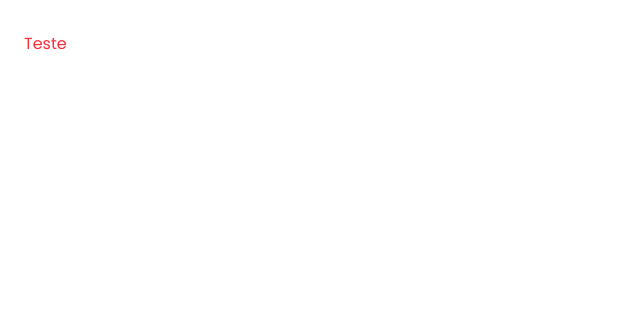
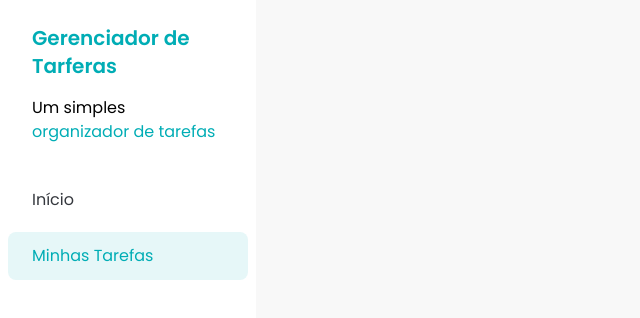
Before and after one commit to Andersonamalta/task-manager, a React (Vite) app: page / in a window 1280 px wide. Shown: the top 318 px of the page, without its empty margins (0-640 px from the left). Built offline with nearby package versions, Linux system fonts and the light colour scheme.

Commit message:
feat: add Sidebar and SidebarButton components

```diff
--- a/src/App.jsx
+++ b/src/App.jsx
@@ -1,5 +1,7 @@
+import Sidebar from "./components/sidebar"
+
 function App() {
-  return <h1 className="mt-2 p-6 text-red-500">Teste</h1>
+  return <Sidebar />
 }
 
 export default App
--- /dev/null
+++ b/src/components/Sidebar.jsx
@@ -0,0 +1,25 @@
+import SidebarButton from "./SidebarButton"
+
+const Sidebar = () => {
+  return (
+    <div className="h-screen w-64 bg-white">
+      <div className="space-y-4 px-8 py-6">
+        <h1 className="text-xl font-semibold text-[#00ADB5]">
+          Gerenciador de Tarferas
+        </h1>
+        <p>
+          Um simples{" "}
+          <span className="text-[#00ADB5]">organizador de tarefas</span>
+        </p>
+      </div>
+
+      <div className="flex flex-col gap-2 p-2">
+        <SidebarButton variant="unselected">Início</SidebarButton>
+
+        <SidebarButton variant="selected">Minhas Tarefas</SidebarButton>
+      </div>
+    </div>
+  )
+}
+
+export default Sidebar
--- /dev/null
+++ b/src/components/SidebarButton.jsx
@@ -0,0 +1,18 @@
+const SidebarButton = ({ children, variant }) => {
+  const getVariantClass = () => {
+    if (variant === "unselected") {
+      return "text-[#35383E]"
+    }
+
+    if (variant === "selected") {
+      return "bg-[#E6F7F8] text-[#00ADB5]"
+    }
+  }
+  return (
+    <a href="#" className={`rounded-lg px-6 py-3 ${getVariantClass()}`}>
+      {children}
+    </a>
+  )
+}
+
+export default SidebarButton
--- a/src/index.css
+++ b/src/index.css
@@ -133,5 +133,6 @@
 
   body {
     font-family: "Poppins", sans-serif;
+    @apply bg-[#f8f8f8];
   }
 }
```
Also changed, not shown: .eslintrc.cjs.
